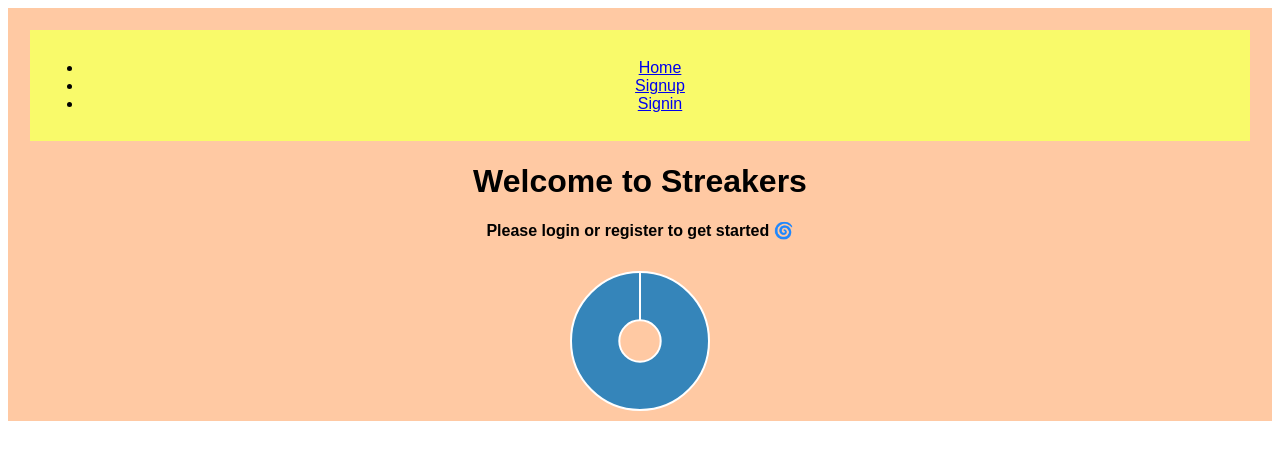
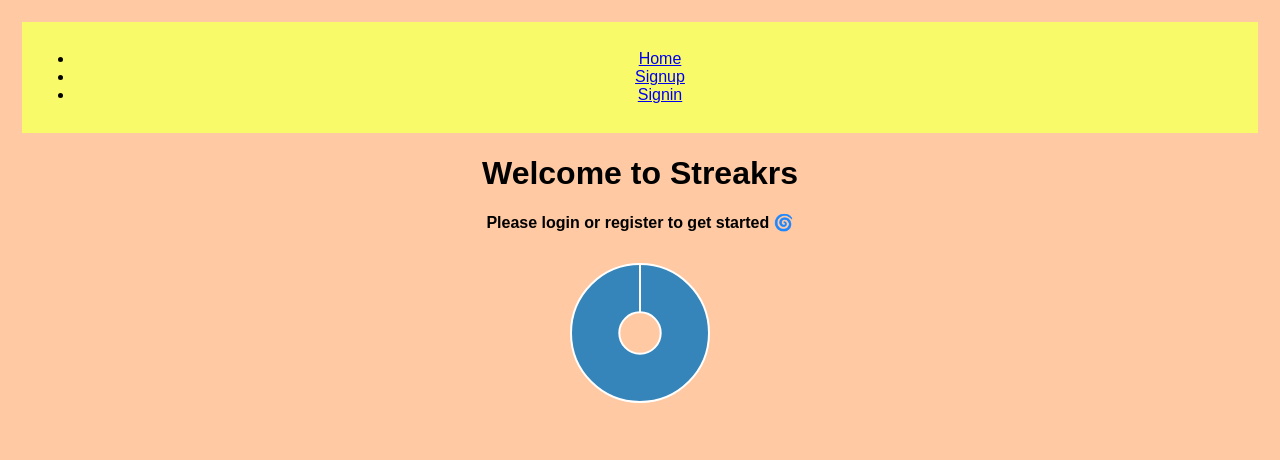
Before and after one commit to danigunawan/streakers-client, a React (Create React App) app: page / in a window 1280 px wide. Shown: the top 460 px of the page. Built offline with nearby package versions, Linux system fonts and the light colour scheme.

Commit message:
fix styling for the global background container color and style the Activity Form

```diff
--- a/src/App.css
+++ b/src/App.css
@@ -1,9 +1,8 @@
 .App {
   text-align: center;
-  padding: 10px;
-  height: 100%;
+  padding: 0.1%;
   color: black;
-  background-color: #ffc9a3;
+  /*background-color: #ffc9a3;*/
 }
 
 .nav {
@@ -12,15 +11,8 @@
   margin: 1%;
 }
 
-.newActivityButton {
-  background: darkblue;
-  color: white;
-  border: none;
-  font-size: 18px;
-  cursor: pointer;
-  margin-right: 10px;
-  margin-left: 10px;
-  padding:10px;
+.welcome {
+  height: 100%;
 }
 
 .activities {
@@ -33,26 +25,22 @@
   display: flex;
   flex-wrap: wrap;
   justify-content: center;
-  /*flex-direction: column;*/
-  /*flex: 1 10%;*/
-  flex-basis: 50%;
-  /*float: inherit;*/
 }
 
 .activity-tile {
   margin: 1%;
   padding: 1%;
+  /*font-size: 14px;*/
+  width: 320px;
   background: #C0EAF0;
-  font-size: 14px;
-  width: 300px;
 }
 
 .edit-title-input {
   border: 0;
-  background: #C0EAF0;
+  background: white;
   outline: none;
   margin-top:10px;
-  width: 200px;
+  width: 250px;
   font-size: 14px;
 }
 
@@ -83,3 +71,14 @@ textarea {
   visibility: visible;
   cursor: default;
 }
+
+.newActivityButton {
+  background: darkblue;
+  color: white;
+  border: none;
+  font-size: 18px;
+  cursor: pointer;
+  margin-right: 10px;
+  margin-left: 10px;
+  padding:10px;
+}
--- a/src/components/ActivitiesContainer.js
+++ b/src/components/ActivitiesContainer.js
@@ -75,7 +75,9 @@ class ActivitiesContainer extends React.Component {
   };
 
   enableEditing = (id) => {
-    this.setState({editingActivityId: id})
+    this.setState({editingActivityId: id},
+      () => { this.title.focus() }
+    )
     console.log('Click happened caught inside Activites Container', id)
   }
 
@@ -124,7 +126,7 @@ class ActivitiesContainer extends React.Component {
             onChange={this.handleInput}
           />
           <div>
-            <Button type="submit">Create An Activity</Button>
+            <Button className="newActivityButton" type="submit">Create An Activity</Button>
           </div>
         </Form>
       );
@@ -133,17 +135,19 @@ class ActivitiesContainer extends React.Component {
     else {
       return (
         <div className="activities">
+
           <h1> Your Activities: </h1>
+
           <div className="activity-card">
 
             {this.state.activities.map((activity) => {
 
-              // ACTIVITY FORM
+              // EDIT ACTIVITY TITLE FORM
               if(this.state.editingActivityId === activity.id) {
                 return(
                   // this renders our ActivityForm and passes a prop updateActivity = that calls this.updateActivity function in the current component
                   // 👇 these are all the PROPS we send to ActivityForm
-                  <ActivityForm activity={activity} key={activity.id} updateActivity={this.updateActivity} />
+                  <ActivityForm activity={activity} key={activity.id} updateActivity={this.updateActivity} titleRef= {input => this.title = input} />
                 )
               }
               // ACTIVITY COMPONENT
--- a/src/components/ActivityForm.js
+++ b/src/components/ActivityForm.js
@@ -15,15 +15,18 @@ class ActivityForm extends Component {
   }
 
   handleBlur = () => {
-    const activity = {
+    // we set a constant called 'newTitle' to the newly updated state of title
+    // then we pass this const to the data of the axios call to send to API
+    const newTitle = {
       title: this.state.title
     }
+    console.log("blur happened")
     // this is our edit activity request
     axios({
             method: 'PUT',
             url: `http://localhost:3001/v1/activities/${this.props.activity.id}`,
             data: {
-              activity: activity
+              activity: newTitle
             },
             headers: {
               'X-User-Email': localStorage.email,
@@ -35,14 +38,24 @@ class ActivityForm extends Component {
       // this is where we run the updateActivity method + pass the response object ACTIVITY as the arguement
       this.props.updateActivity(response.data)
     })
+    .catch(error => console.log(error))
   }
 
   render() {
     return (
       <div className="activity-tile">
         <form onBlur={this.handleBlur}>
-          <input className='edit-title-input' type="text" name="title" value={this.state.title} onChange={this.handleInput} />
+          <input className='edit-title-input' type="text" name="title" value={this.state.title} onChange={this.handleInput} ref={this.props.titleRef} />
         </form>
+
+        <h2>Current Streak:</h2>
+        <h3>
+          { this.props.activity.streaks.length === 0 ? "no streak" : this.props.activity.streaks[0].current_streak }
+        </h3>
+        <h2>Streak Status:</h2>
+        <h3>
+          { this.props.activity.streaks.length === 0 ? "no streak" : this.props.activity.streaks[0].status }
+        </h3>
       </div>
     );
   }
--- a/src/components/Welcome.js
+++ b/src/components/Welcome.js
@@ -17,8 +17,8 @@ export default class Welcome extends Component {
   render() {
     if (localStorage.accessToken) {
       return (
-        <div>
-          <h1> Welcome to Streakers </h1>
+        <div className="welcome">
+          <h1> Welcome to Streakrs </h1>
           <div className="chart">
             <Doughnut
               data={this.state.chartData}
@@ -33,8 +33,8 @@ export default class Welcome extends Component {
     }
     else {
       return (
-        <div>
-          <h1> Welcome to Streakers </h1>
+        <div className="welcome">
+          <h1> Welcome to Streakrs </h1>
           <h4> Please login or register to get started 🌀 </h4>
           <div className="chart">
             <Doughnut
--- a/src/index.css
+++ b/src/index.css
@@ -1,5 +1,5 @@
-body {
-  margin: 10;
-  padding: 10;
+html, body{
   font-family: sans-serif;
+  height: 100%;
+  background-color: #ffc9a3;
 }
```
